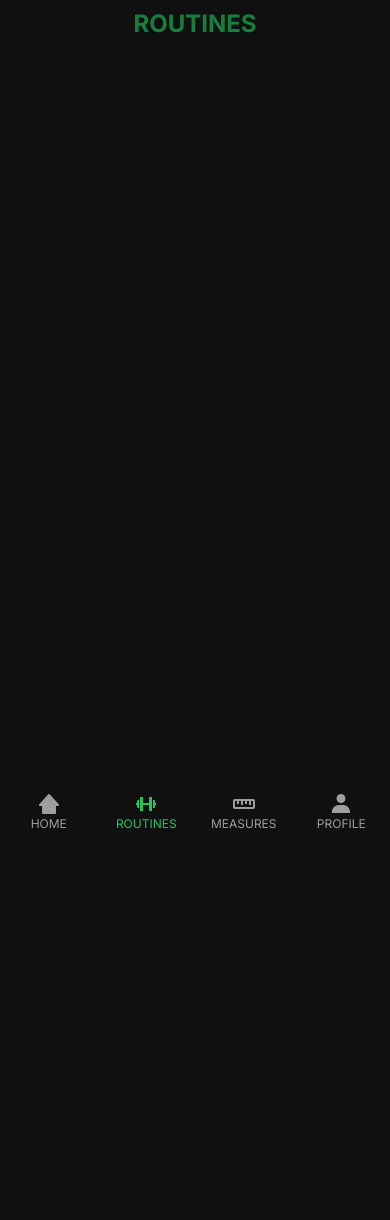
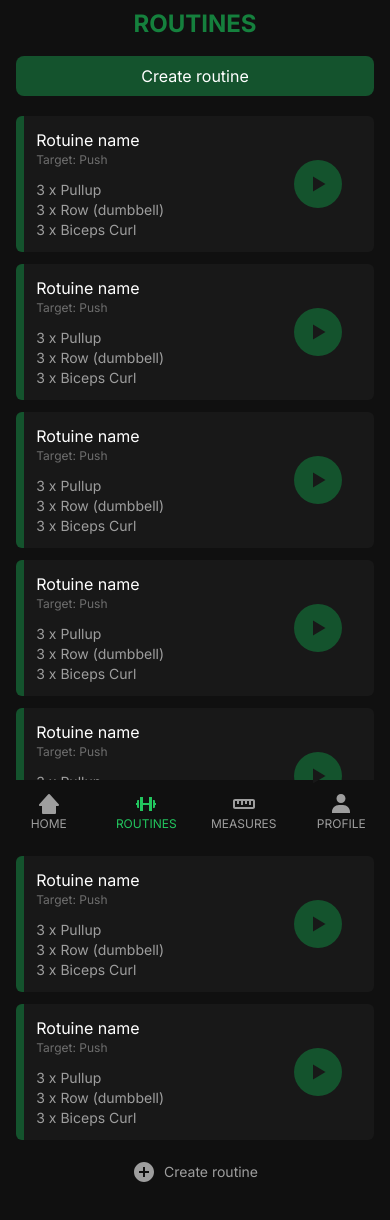
Before and after one commit to fabrizio411/gylog, a Next.js app: page /routines in a window 390 px wide. Shown: the top 1220 px of the page. Before the commit the page ends 844 px from the top, so only its background shows below. Built offline with nearby package versions, Linux system fonts and the light colour scheme.

Commit message:
Add: Routine card styles

```diff
--- a/app/(root)/(home)/page.tsx
+++ b/app/(root)/(home)/page.tsx
@@ -1,12 +1,16 @@
 import ProgramCard from '@/components/cards/ProgramCard'
+import RoutineCard from '@/components/cards/RoutineCard'
 
 const HomePage = () => {
   return (
     <main className='main-container flex flex-col items-center'>
       <ProgramCard />
 
-      <h3 className='text-xl text-light-1 font-bold ml-4 mt-6 self-start'>For today</h3>
-
+      <h3 className='text-xl text-light-1 font-bold ml-7 sm:ml-4 mt-6 self-start'>For today</h3>
+      <div className='flex flex-col items-center gap-3 mt-3 w-full'>
+        <RoutineCard />
+        <RoutineCard />
+      </div>
     </main>
   )
 }
--- a/app/(root)/layout.tsx
+++ b/app/(root)/layout.tsx
@@ -21,7 +21,7 @@ export default function RootLayout({
     <html lang='en'>
       <body className={`${inter.className} bg-dark-1 flex flex-col items-center`}>
 
-        <header className='w-full h-16 flex justify-center fixed bottom-0 sm:static'>
+        <header className='bg-dark-1 w-full h-16 flex justify-center fixed bottom-0 sm:static'>
           <Nav />
           <Link href='/' className='text-green-700 hover:text-green-500 text-3xl font-bold absolute top-4 left-4 hidden sm:block'>GYLOG</Link>
         </header>
--- a/app/(root)/routines/page.tsx
+++ b/app/(root)/routines/page.tsx
@@ -1,6 +1,26 @@
+import RoutineCard from '@/components/cards/RoutineCard'
+
 const RoutinesPage = () => {
   return (
-    <div>RoutinesPage</div>
+    <main className='main-container'>
+      <div className='flex justify-center sm:justify-between items-center'>
+        <h2 className='hidden sm:block text-light-1 text-2xl font-bold ml-4'>Routines</h2>
+        <button className='button w-11/12 sm:w-auto mt-2 sm:mt-0'>Create routine</button>
+      </div>
+      <div className='flex flex-col items-center gap-3 mt-5 sm:mt-3'>
+        <RoutineCard />
+        <RoutineCard />
+        <RoutineCard />
+        <RoutineCard />
+        <RoutineCard />
+        <RoutineCard />
+        <RoutineCard />
+      </div>
+      <button className='group flex gap-2 items-center mt-5 w-full justify-center'>
+        <svg className='fill-light-2 group-hover:fill-light-1' xmlns='http://www.w3.org/2000/svg' width='24' height='24' viewBox='0 0 24 24'><path d='M12 2C6.486 2 2 6.486 2 12s4.486 10 10 10 10-4.486 10-10S17.514 2 12 2zm5 11h-4v4h-2v-4H7v-2h4V7h2v4h4v2z'></path></svg>
+        <p className='text-light-2 group-hover:text-light-1 text-sm'>Create routine</p>
+      </button>
+    </main>
   )
 }
 
--- a/app/globals.css
+++ b/app/globals.css
@@ -9,6 +9,8 @@
         sm:w-[700px]
         mt-12
         sm:mt-5
+        pb-20
+        sm:pb-7
     }
 
     .button {
--- a/components/cards/ProgramCard.tsx
+++ b/components/cards/ProgramCard.tsx
@@ -7,8 +7,8 @@ const ProgramCard = () => {
     <Link href='/program' className=' group block bg-dark-2 border border-dark-border hover:border-green-700 p-3 pb-5 rounded-lg w-11/12 sm:w-full'>
       <h2 className='text-light-1 sm:text-lg font-bold mb-3'>My program</h2>
       <div className='flex justify-around w-full'>
-        {days.map(day => (
-          <div key={day} className='flex flex-col items-center gap-2'>
+        {days.map((day, i) => (
+          <div key={i} className='flex flex-col items-center gap-2'>
             <div className='uppercase text-xs sm:text-base text-light-2'>{day}</div>
             <div className='w-4 h-4 sm:w-6 sm:h-6 bg-light-3 group-hover:bg-green-700 rounded-full'>
               <svg className='fill-dark-1 w-4 h-4 sm:w-6 sm:h-6' xmlns="http://www.w3.org/2000/svg" width="24" height="24" viewBox="0 0 24 24"><path d="M12 2C6.486 2 2 6.486 2 12s4.486 10 10 10 10-4.486 10-10S17.514 2 12 2zm-1.999 14.413-3.713-3.705L7.7 11.292l2.299 2.295 5.294-5.294 1.414 1.414-6.706 6.706z"></path></svg>
--- /dev/null
+++ b/components/cards/RoutineCard.tsx
@@ -0,0 +1,26 @@
+import Link from 'next/link'
+import StartIcon from '../icons/StartIcon'
+
+const RoutineCard = () => {
+  return (
+    <Link href='/routines' className='group/card flex rounded-md overflow-hidden w-11/12 sm:w-full'>
+      <div className='bg-green-900 group-hover/card:bg-green-700 w-2'></div>
+      <div className='flex-1 bg-dark-2 group-hover/card:bg-dark-hover p-3 flex justify-between items-center'>
+        <div>
+          <h3 className='text-light-1'>Rotuine name</h3>
+          <p className='text-light-3 text-xs'>Target: <span className='capitalize'>Push</span></p>
+          <div className='text-light-2 text-sm mt-3'>
+            <p>3 x Pullup</p>
+            <p>3 x Row (dumbbell)</p>
+            <p>3 x Biceps Curl</p>
+          </div>
+        </div>
+        <button className='group/btn bg-green-900 hover:bg-green-600 p-3 rounded-full mr-5'>
+          <StartIcon className='scale-125 fill-dark-2 group-hover/btn:fill-dark-hover' />
+        </button>
+      </div>
+    </Link>
+  )
+}
+
+export default RoutineCard
--- /dev/null
+++ b/components/icons/StartIcon.tsx
@@ -0,0 +1,7 @@
+const StartIcon = ({ className }: { className?: string }) => {
+  return (
+    <svg className={className} xmlns='http://www.w3.org/2000/svg' width='24' height='24' viewBox='0 0 22 24'><path d='M7 6v12l10-6z'></path></svg>
+  )
+}
+
+export default StartIcon
--- a/components/others/Nav.tsx
+++ b/components/others/Nav.tsx
@@ -16,7 +16,7 @@ const Nav = () => {
   const mainPages = ['/routines', '/', '/measures', 'profile']
 
   return (
-    <nav className='flex justify-around items-center h-full w-full sm:w-[700px]'>
+    <nav className='flex justify-around items-center h-16 w-full sm:w-[700px]'>
       {!mainPages.includes(pathname) ? (
         <div className='nav-item hidden sm:flex' onClick={() => router.back()}>
           <BackArrow className='scale-150' />
--- a/tailwind.config.ts
+++ b/tailwind.config.ts
@@ -17,7 +17,7 @@ const config: Config = {
         'dark-1': '#101010',
         'dark-2': '#181818',
         'dark-3': '#0f0f0f',
-        'dark-hover': '#252525',
+        'dark-hover': '#1d1d1d',
         'dark-border': '#4b4b4b',
         'dark-border-2': '#1e1e1e',
         'light-1': '#FFFFFF',
```
